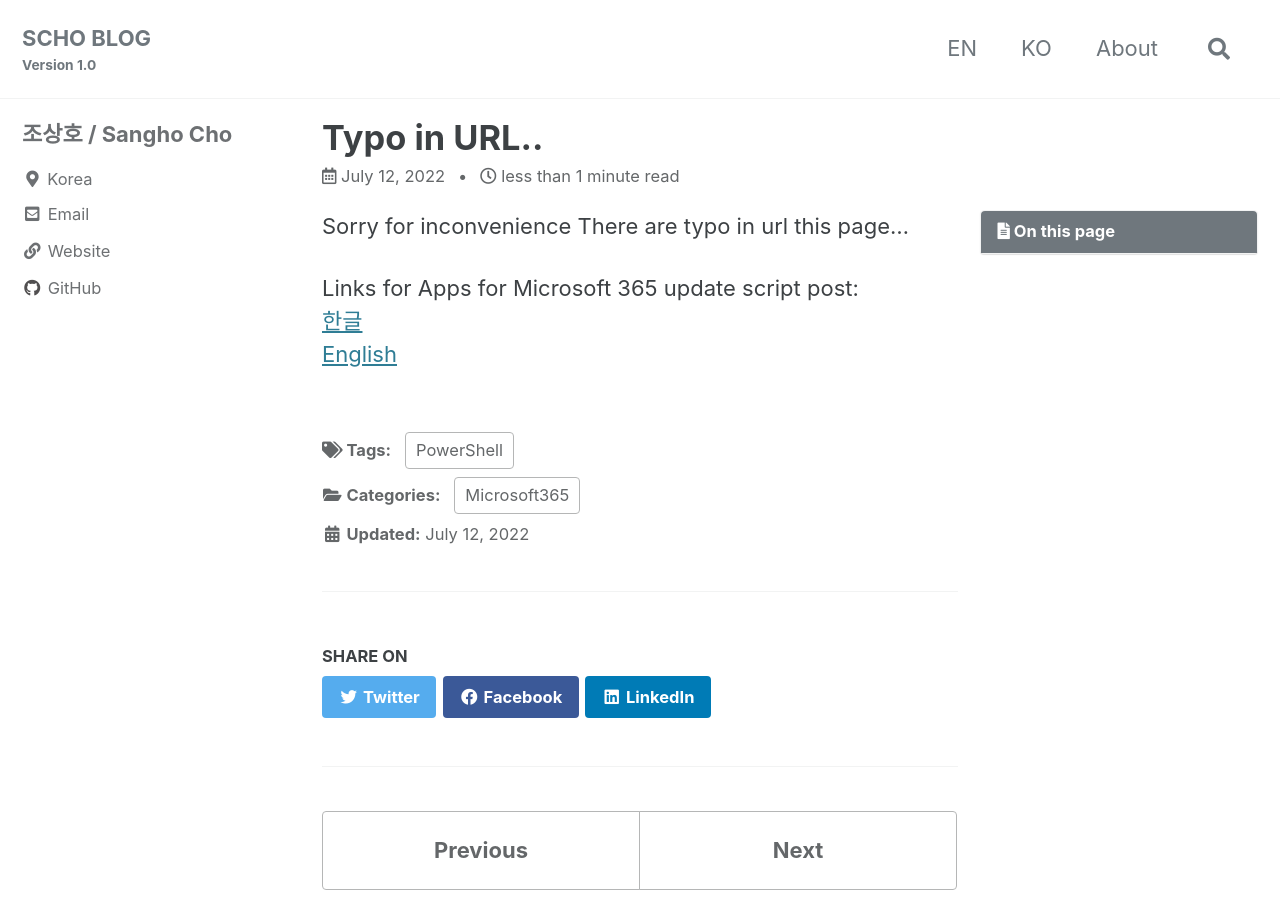
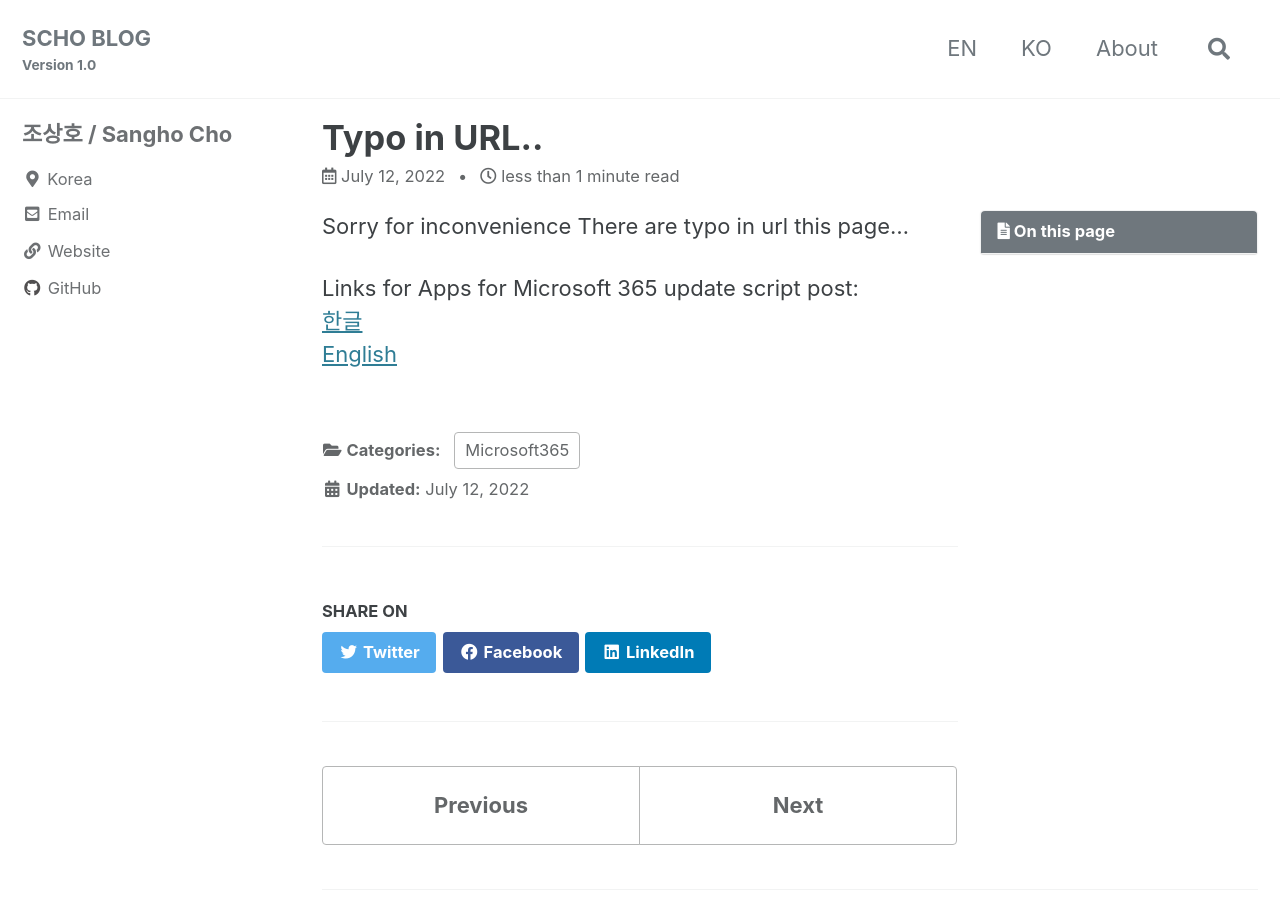
Before and after one commit to scho89/scho89.github.io, a Jekyll site: the page built from _posts/etc/2022-07-12-Offfice365-Update-script.md, in a window 1280 px wide and 900 px high. Built offline with Jekyll 4.4.1, drawn with Linux system fonts in a browser that asks for light colours; cached includes are drawn as plain includes.

Commit message:
Update 2022-07-12-Offfice365-Update-script.md

```diff
--- a/_posts/etc/2022-07-12-Offfice365-Update-script.md
+++ b/_posts/etc/2022-07-12-Offfice365-Update-script.md
@@ -3,8 +3,6 @@
 classes: single
 categories:
   - Microsoft365
-tags:
-  - PowerShell
 
 hidden: true
 
```
